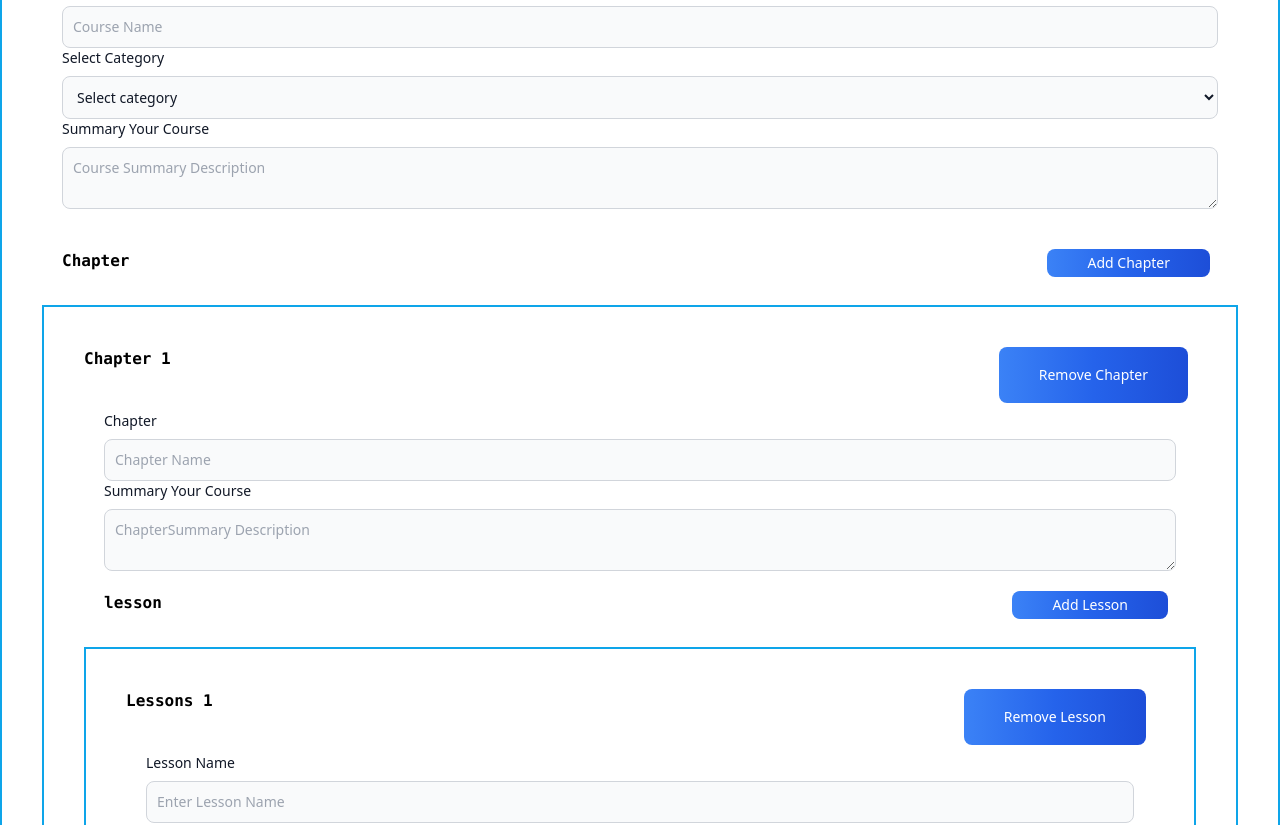
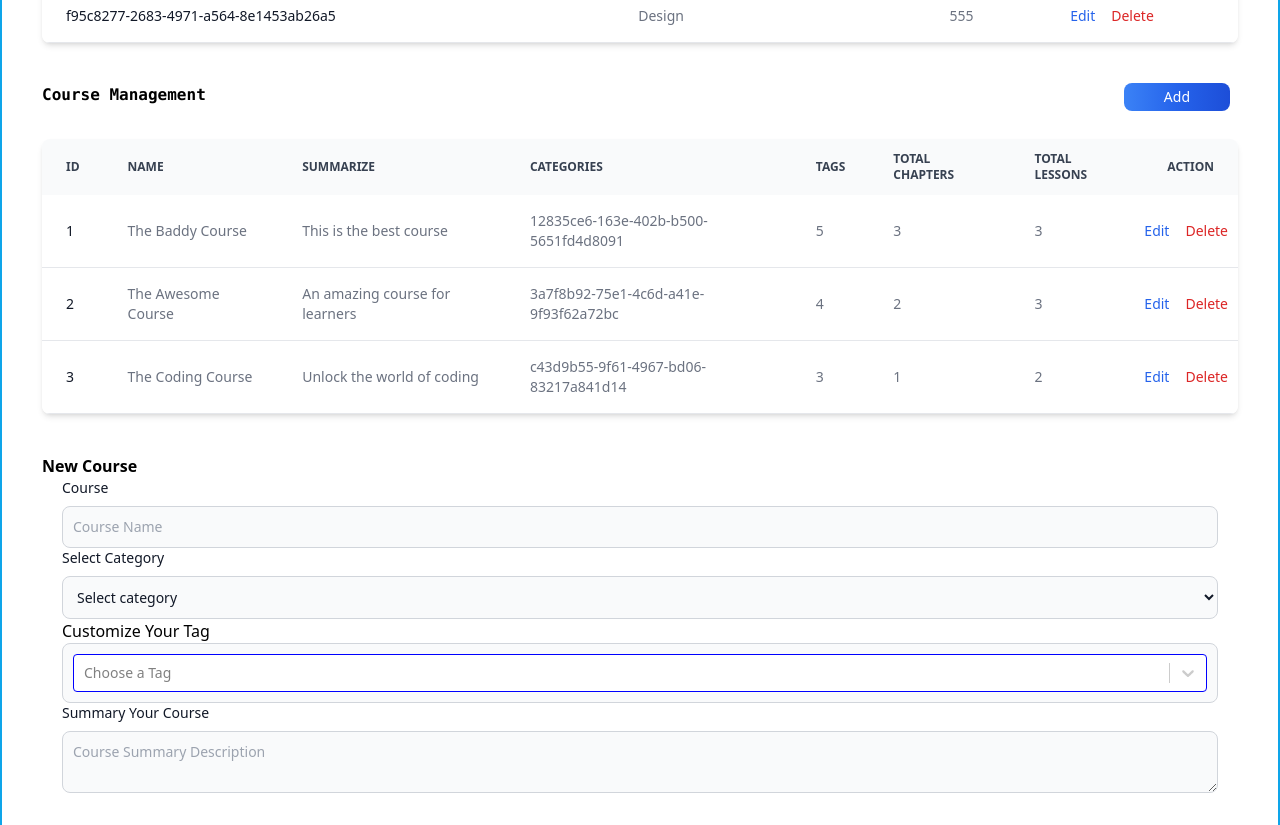
Before and after one commit to HourVireakboth/mincourse, a Next.js app: page / in a window 1280 px wide. Shown: the part 380-1205 px from the top of the page. Built offline with nearby package versions, Linux system fonts and the light colour scheme.

Commit message:
update react select with Formik

```diff
--- a/package.json
+++ b/package.json
@@ -14,6 +14,7 @@
     "next": "14.0.4",
     "react": "^18",
     "react-dom": "^18",
+    "react-select": "^5.8.0",
     "yup": "^1.3.3"
   },
   "devDependencies": {
--- a/src/app/layout.js
+++ b/src/app/layout.js
@@ -4,7 +4,7 @@ import "./globals.css";
 const inter = Inter({ subsets: ["latin"] });
 
 export const metadata = {
-  title: "Create Next App",
+  title: "Min Course",
   description: "Generated by create next app",
 };
 
--- a/src/app/page.js
+++ b/src/app/page.js
@@ -6,8 +6,157 @@ import { useState, useMemo } from "react";
 
 import { uuidv4 } from "@/util";
 export default function Home() {
-  const [categorys, setCategorys] = useState([]);
-  const [courses, setCourses] = useState([]);
+  const [categorys, setCategorys] = useState([
+    {
+      id: "12835ce6-163e-402b-b500-5651fd4d8091",
+      name: "Mobile App",
+      code: "111",
+    },
+    {
+      id: "3a7f8b92-75e1-4c6d-a41e-9f93f62a72bc",
+      name: "Web development",
+      code: "222",
+    },
+    {
+      id: "87dce4c1-2bfc-4a6e-9e68-1f1e5c4b9d20",
+      name: "Computer Network",
+      code: "333",
+    },
+    {
+      id: "c43d9b55-9f61-4967-bd06-83217a841d14",
+      name: "IT Support",
+      code: "444",
+    },
+    {
+      id: "f95c8277-2683-4971-a564-8e1453ab26a5",
+      name: "Design",
+      code: "555",
+    },
+  ]);
+  const [courses, setCourses] = useState([
+    {
+      id: 1,
+      name: "The Baddy Course",
+      category_id: "12835ce6-163e-402b-b500-5651fd4d8091",
+      summary: "This is the best course",
+
+      tags: [
+        "Web development",
+        "Mobile development",
+        "Computer Network",
+        "IT Support",
+        "Other",
+      ],
+      chapters: [
+        {
+          id: 1,
+          name: "The Chapter Course",
+          summary: "This Chapter is so cool",
+          lessons: [
+            {
+              id: 1,
+              name: "The Lesson Course",
+              summary: "This Lesson is so cool",
+            },
+          ],
+        },
+        {
+          id: 2,
+          name: "The Chapter Course",
+          summary: "This Chapter is so cool",
+
+          lessons: [
+            {
+              id: 1,
+              name: "The Lesson Course",
+              summary: "This Lesson is so cool",
+            },
+          ],
+        },
+        {
+          id: 3,
+          name: "The Chapter Course",
+          summary: "This Chapter is so cool",
+          lessons: [
+            {
+              id: 1,
+              name: "The Lesson Course",
+              summary: "This Lesson is so cool",
+            },
+          ],
+        },
+      ],
+    },
+    {
+      id: 2,
+      name: "The Awesome Course",
+      category_id: "3a7f8b92-75e1-4c6d-a41e-9f93f62a72bc",
+      summary: "An amazing course for learners",
+      tags: [
+        "Web development",
+        "Mobile development",
+        "Graghic Design ",
+        "IT Support",
+      ],
+      chapters: [
+        {
+          id: 2,
+          name: "The Exciting Chapter",
+          summary: "Get ready for an exciting journey",
+          lessons: [
+            {
+              id: 2,
+              name: "The Exciting Lesson",
+              summary: "Discover new concepts and ideas",
+            },
+            {
+              id: 3,
+              name: "The Exciting Lesson",
+              summary: "Discover new concepts and ideas",
+            },
+          ],
+        },
+        {
+          id: 1,
+          name: "The Chapter Course",
+          summary: "This Chapter is so cool",
+          lessons: [
+            {
+              id: 1,
+              name: "The Lesson Course",
+              summary: "This Lesson is so cool",
+            },
+          ],
+        },
+      ],
+    },
+    {
+      id: 3,
+      name: "The Coding Course",
+      tags: ["Web development", "UX and UI Design ", "Graghic Design "],
+      category_id: "c43d9b55-9f61-4967-bd06-83217a841d14",
+      summary: "Unlock the world of coding",
+      chapters: [
+        {
+          id: 3,
+          name: "The Programming Chapter",
+          summary: "Master the art of programming",
+          lessons: [
+            {
+              id: 3,
+              name: "The Coding Lesson",
+              summary: "Hands-on coding experience",
+            },
+            {
+              id: 4,
+              name: "The Coding Lesson",
+              summary: "Hands-on coding experience",
+            },
+          ],
+        },
+      ],
+    },
+  ]);
   const [isEditCourse, setIsEditCourse] = useState({});
   const [isEdit, setIsEdit] = useState(false);
 
--- /dev/null
+++ b/src/components/CustomMutiSelect.js
@@ -0,0 +1,76 @@
+import { ErrorMessage } from "formik";
+import React from "react";
+import Select from "react-select";
+
+export const CustomMultipleSelect = ({
+  id,
+  label = "",
+  data = [],
+  placeholder = "Please Select Your Category",
+  field, // { name, value, onChange, onBlur }
+  form: { touched, errors, setFieldValue, values }, // form functions
+  ...props
+}) => {
+  const helperData = data.map((select) => {
+    return {
+      value: select,
+      label: select,
+    };
+  });
+  console.log(id);
+
+  return (
+    <>
+      <div className=" flex flex-col mx-5">
+        <label> {label} </label>
+        <Select
+          className=" bg-gray-50 border border-gray-300 text-gray-900 text-sm rounded-lg focus:ring-blue-500 focus:border-blue-500 block w-full p-2.5 dark:bg-gray-700 dark:border-gray-600 dark:placeholder-gray-400 dark:text-black dark:focus:ring-blue-500 dark:focus:border-blue-500"
+          placeholder={placeholder}
+          closeMenuOnSelect={false}
+          name={field.name}
+          isMulti
+          options={
+            // !id
+            //   ?
+            [
+              "Web development",
+              "Mobile development",
+              "UX and UI Design",
+              "Graghic Design",
+              "Computer Network",
+              "IT Support",
+              "Other",
+            ].map((tag) => ({ value: tag, label: tag }))
+            //   : data.map((tag) => ({ value: tag, label: tag }))
+          }
+          onChange={(data) => {
+            console.log(data?.map((d) => d.value));
+            setFieldValue(
+              field.name,
+              data?.map((d) => d.value)
+            );
+          }}
+          value={
+            values[field.name]
+              ? helperData.filter((option) =>
+                  values[field.name].includes(option.value)
+                )
+              : []
+          }
+          onBlur={field.onBlur}
+          styles={{
+            control: (baseStyles, state) => ({
+              ...baseStyles,
+              borderColor: state.isFocused ? "grey" : "blue",
+            }),
+          }}
+        />
+        <ErrorMessage
+          name={field.name}
+          className="text-red-500"
+          component={"div"}
+        />
+      </div>
+    </>
+  );
+};
--- a/src/components/course/CourseForm.js
+++ b/src/components/course/CourseForm.js
@@ -4,6 +4,7 @@ import { CustomSeleted } from "../CustomSelect";
 import { CustomTextAreaInput } from "../CustomTextAreaInput";
 import ChapterDynamicForm from "../chapter/ChapterDynamicForm";
 import { CourseSchemas } from "@/schemas";
+import { CustomMultipleSelect } from "../CustomMutiSelect";
 import { useState } from "react";
 import { Button } from "../Button";
 import { uuidv4 } from "@/util";
@@ -19,6 +20,7 @@ export default function CourseForm({
     name: "",
     category_id: "",
     summary: "",
+    tags: [],
     chapters: [
       {
         id: uuidv4(),
@@ -39,7 +41,7 @@ export default function CourseForm({
     push({
       id: uuidv4(),
       name: "",
-      summarize: "",
+      summary: "",
       lessons: [
         {
           id: uuidv4(),
@@ -97,6 +99,14 @@ export default function CourseForm({
                   component={CustomSeleted}
                 />
                 <Field
+                  id={onEditCourse?.id}
+                  label="Customize Your Tag"
+                  data={props?.values?.tags}
+                  name={"tags"}
+                  placeholder="Choose a Tag"
+                  component={CustomMultipleSelect}
+                />
+                <Field
                   name="summary"
                   label="Summary Your Course"
                   value={props?.values?.summary}
--- a/src/components/course/TableCourse.js
+++ b/src/components/course/TableCourse.js
@@ -26,6 +26,9 @@ export default function TableCourse({ data, onDelete, onEditCourses, isEdit }) {
                 Categories
               </th>
               <th scope="col" className="px-6 py-3">
+                Tags
+              </th>
+              <th scope="col" className="px-6 py-3">
                 total chapters
               </th>
               <th scope="col" className="px-6 py-3">
@@ -49,6 +52,7 @@ export default function TableCourse({ data, onDelete, onEditCourses, isEdit }) {
                   <td className="px-6 py-4">{item.name}</td>
                   <td className="px-6 py-4">{item.summary}</td>
                   <td className="px-6 py-4">{item.category_id}</td>
+                  <td className="px-6 py-4">{item.tags.length}</td>
                   <td className="px-6 py-4">{item.total_chapters}</td>
                   <td className="px-6 py-4">{item.total_lessons}</td>
                   <td>
--- a/src/schemas/index.js
+++ b/src/schemas/index.js
@@ -16,6 +16,10 @@ export const CourseSchemas = Yup.object().shape({
   summary: Yup.string()
     .min(3, "summary must be at least 3 character ")
     .required(" Course Summary is Required *"),
+  tags: Yup.array()
+    .of(Yup.string())
+    .min(3, "Please Select Tag More then 2")
+    .required("This is required"),
   category_id: Yup.string().required(" Course Category is Required *"),
   chapters: Yup.array().of(
     Yup.object().shape({
```
Also changed, not shown: 1 other file (tests, documents, lock files or other folders).
